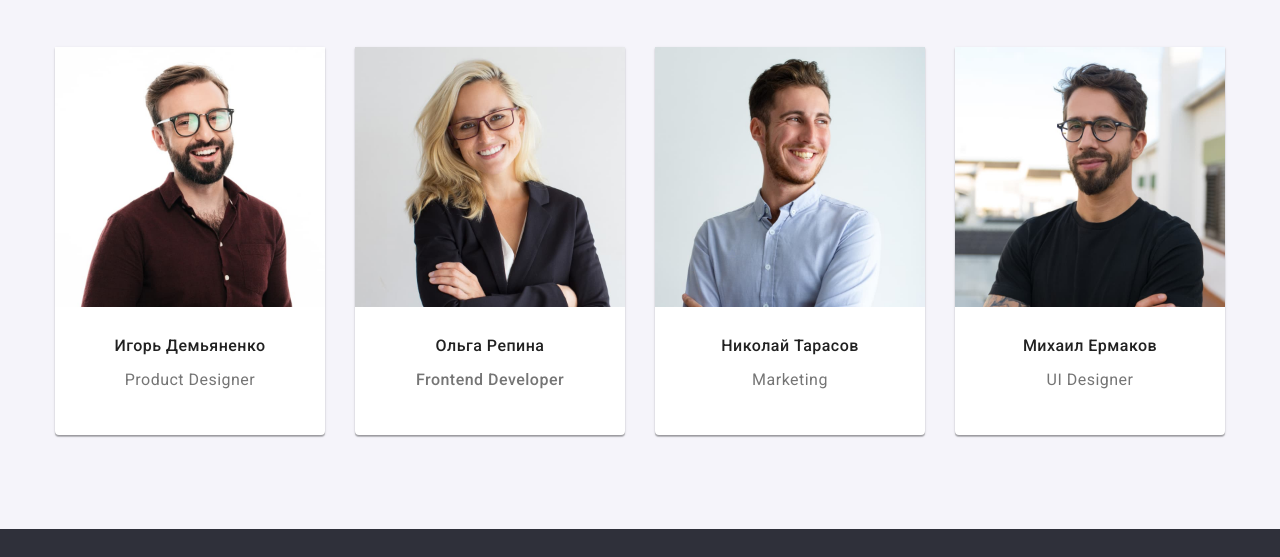
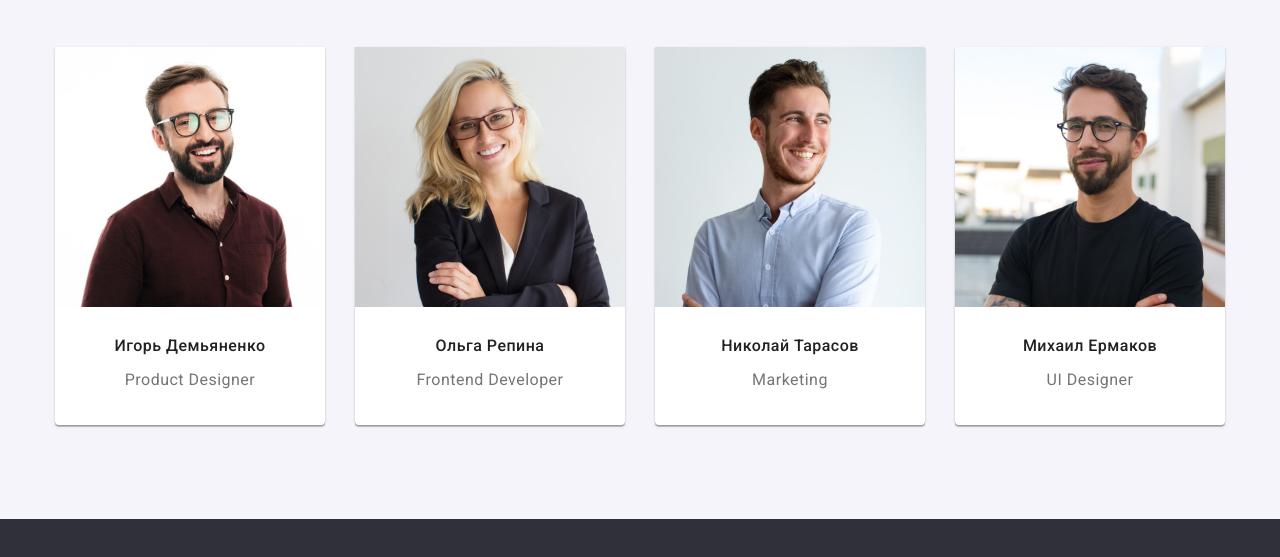
Before and after one commit to Taras-Novitskyi/goit-markup-hw-03, a plain HTML site: page index.html in a window 1280 px wide. Shown: the part 1679-2236 px from the top of the page. Drawn offline with nearby package versions, Linux system fonts and the light colour scheme.

Commit message:
ред клас в параграфі Frontend Developer

```diff
--- a/index.html
+++ b/index.html
@@ -105,7 +105,7 @@
 							<img class="iteam-card__img" src="./img/webstudio/img5.jpg" alt="фото Ольга Репина" width="270">
 							<div class="iteam-card__text">
 								<h3 class="iteam-card__title title-h3">Ольга Репина</h3>
-								<p class="iteam-card__title subtitle-h3" lang="en">Frontend Developer</p>
+								<p class="iteam-card__subtitle subtitle-h3" lang="en">Frontend Developer</p>
 							</div>
 						</li>
 						<li class="team__iteam iteam-card">
```
